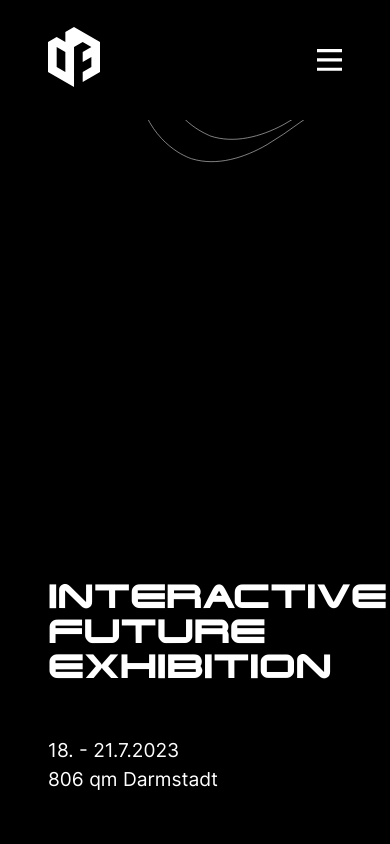
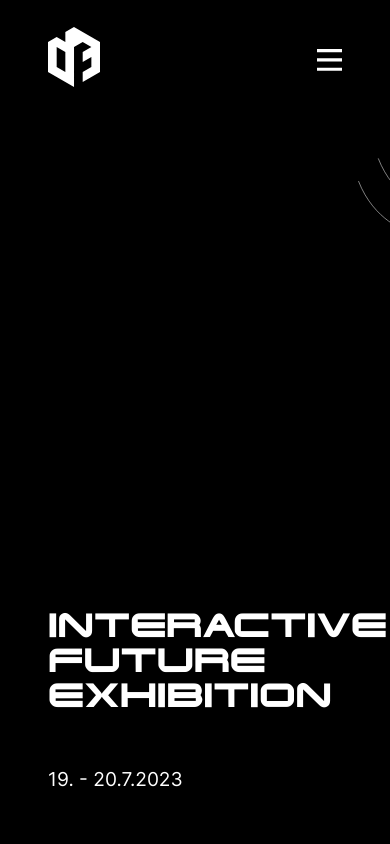
Before and after one commit to IF2023/IF2023, a React (Vite) app in the folder IF2023_Website/: page / in a window 390 px wide. Shown: the top 844 px of the page. Built offline with nearby package versions, Linux system fonts and the light colour scheme.

Commit message:
fix: changed date, deleted location, responsive

```diff
--- a/IF2023_Website/src/sections/Hero/Hero.jsx
+++ b/IF2023_Website/src/sections/Hero/Hero.jsx
@@ -11,9 +11,7 @@ const Hero = () => {
           </h1>
         </AnimationWrapper>
         <AnimationWrapper>
-          <p className={styles.information}>
-            18. - 21.7.2023 <br></br> 806 qm Darmstadt
-          </p>
+          <p className={styles.information}>19. - 20.7.2023</p>
         </AnimationWrapper>
       </div>
     </section>
--- a/IF2023_Website/src/sections/Hero/Hero.module.scss
+++ b/IF2023_Website/src/sections/Hero/Hero.module.scss
@@ -30,7 +30,7 @@
   font-size: $font_size_md;
 }
 
-@media screen and (max-width: 600px) {
+@media screen and (max-width: 800px) {
   .heading {
     font-size: $font_size_md;
   }
@@ -39,4 +39,9 @@
     margin-top: 50px;
     font-size: $font-size_sm;
   }
+
+  .hero {
+    background-size: 300% 100%;
+    background-position: left 30% bottom 250px;
+  }
 }
```
